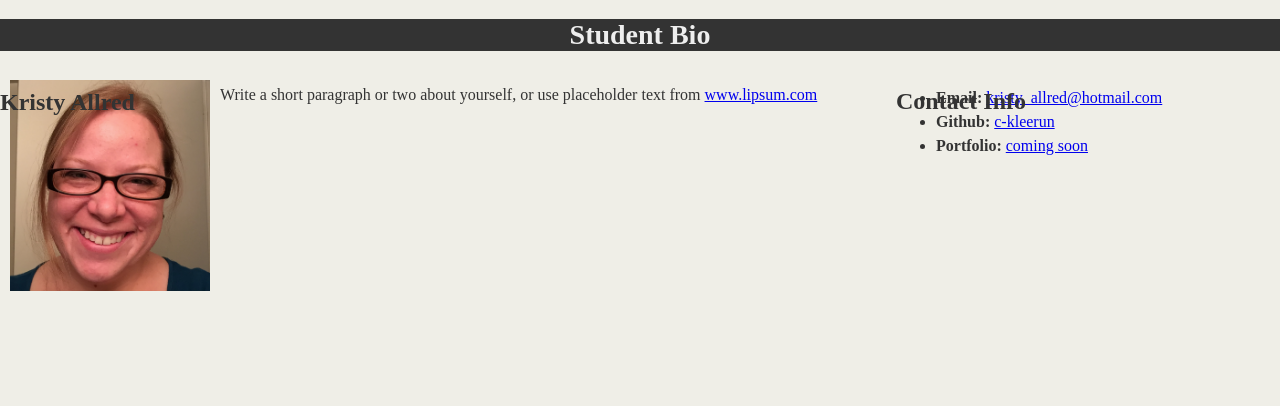
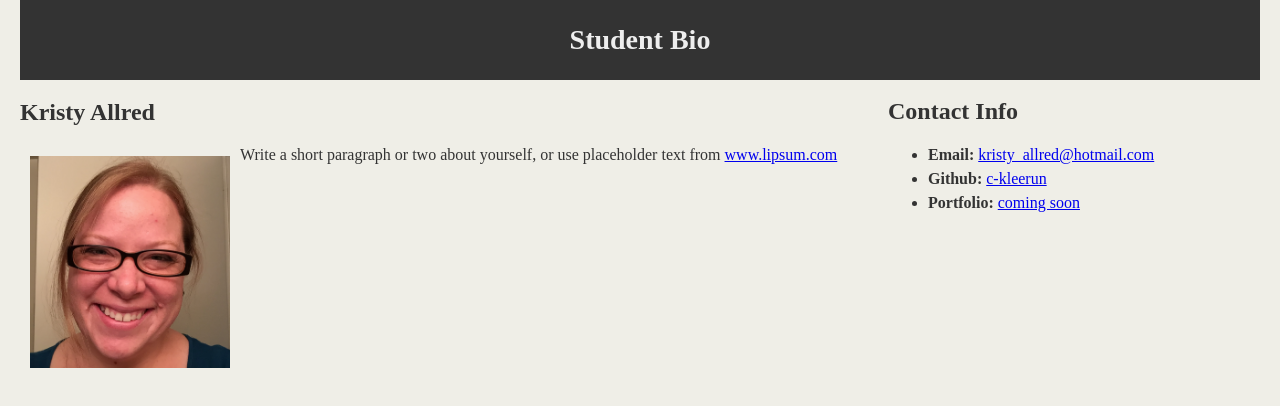
Before and after one commit to c-kleerun/c-kleerun.github.io, a plain HTML site: page index.html in a window 1280 px wide. Drawn offline with Linux system fonts and the light colour scheme.

Commit message:
Update style.css

```diff
--- a/style.css
+++ b/style.css
@@ -1,14 +1,17 @@
+
+
 body {
     background-color: #efeee7;
     font: "Georgia", Times New Roman, Times, serif;
     color: #333333;
-    margin: 0px 0px 0px 0px;
+    margin: 0px 20px 0px 20px;
     padding: 0px 0px 0px 0px;
 }
 
 header {
     background-color: #333333;
     text-align: center;
+    padding: 5px 0px 5px 0px;
 }
 
 h1 {
@@ -18,7 +21,7 @@ h1 {
 
 h2 {
     font-size: 24px;
-    position: absolute;
+    /* position: absolute; */
 }
 
 .container {
```
